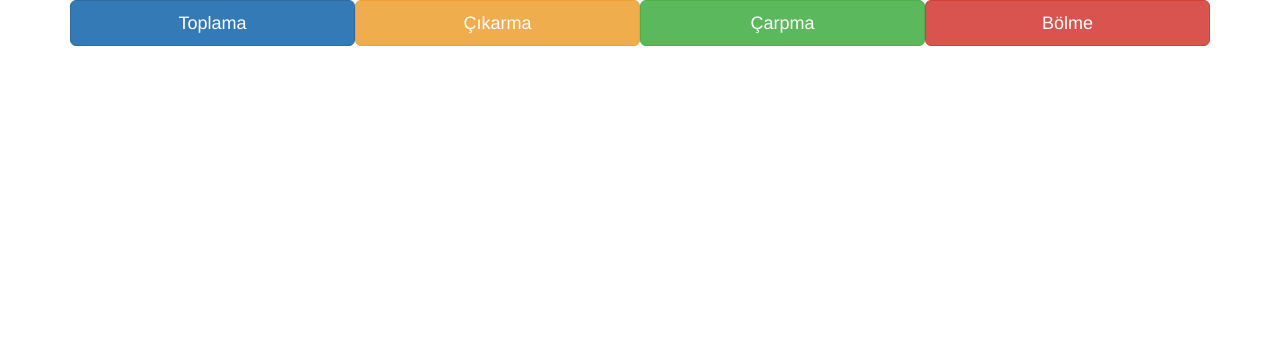
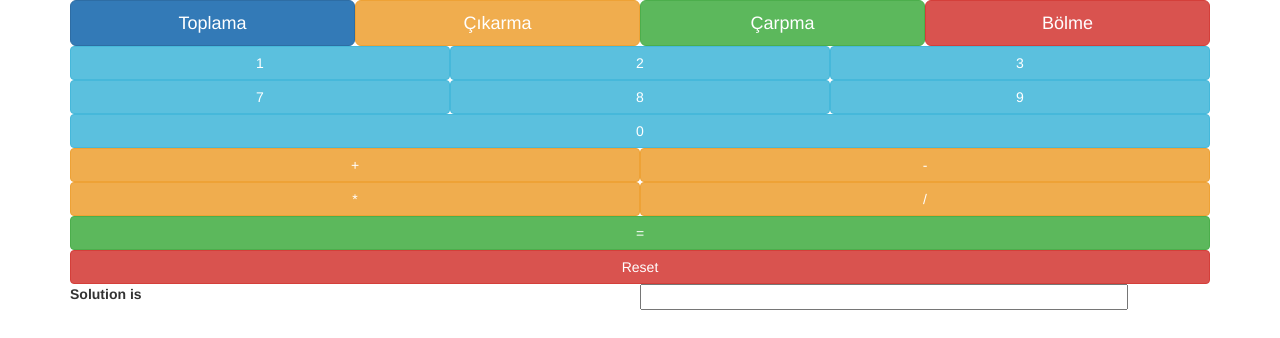
Before and after one commit to macaris64/hesapmakinem, a plain HTML site: page index.html in a window 1280 px wide. Drawn offline with nearby package versions, Linux system fonts and the light colour scheme.

Commit message:
Tasarım düzenlendi

```diff
--- a/index.html
+++ b/index.html
@@ -15,7 +15,36 @@
             <a href="carpma.html"><button class="col-md-3 btn btn-success btn-lg text-center" type="button" name="button">Çarpma</button></a>
             <a href="bolme.html"><button class="col-md-3 btn btn-danger btn-lg text-center" type="button" name="button">Bölme</button></a>
           </div>
+            <form name="calculator">
+            <div class="col-md-12 col-xs-12">
+              <input class="col-md-4 col-xs-4 btn btn-info" type="button" value="1" onClick="document.calculator.ans.value+='1'">
+              <input class="col-md-4 col-xs-4 btn btn-info" type="button" value="2" onClick="document.calculator.ans.value+='2'">
+              <input class="col-md-4 col-xs-4 btn btn-info" type="button" value="3" onClick="document.calculator.ans.value+='3'">
+            </div>
+          <div class="col-md-12 col-xs-12">
+            <input class="col-md-4 col-xs-4 btn btn-info" type="button" value="7" onClick="document.calculator.ans.value+='7'">
+            <input class="col-md-4 col-xs-4 btn btn-info" type="button" value="8" onClick="document.calculator.ans.value+='8'">
+            <input class="col-md-4 col-xs-4 btn btn-info"type="button" value="9" onClick="document.calculator.ans.value+='9'">
+          </div>
+          <div class="col-md-12 col-xs-12">
+            <input class="col-md-12 col-xs-12 btn btn-info" type="button" value="0" onClick="document.calculator.ans.value+='+'">
 
+            <input class="col-md-6 col-xs-6 btn btn-warning" type="button" value="+" onClick="document.calculator.ans.value+='+'">
+            <input class="col-md-6 col-xs-6 btn btn-warning" type="button" value="-" onClick="document.calculator.ans.value+='-'">
+            <input class="col-md-6 col-xs-6 btn btn-warning" type="button" value="*" onClick="document.calculator.ans.value+='*'">
+            <input class="col-md-6 col-xs-6 btn btn-warning" type="button" value="/" onClick="document.calculator.ans.value+='/'">
+
+          </div>
+
+          <div class="col-md-12 col-xs-12">
+            <input class="col-md-12 col-xs-12 btn btn-success" type="button" value="=" onClick="document.calculator.ans.value=eval(document.calculator.ans.value)">
+          </div>
+          <div class="col-md-12">
+            <input class="btn btn-block btn-danger" type="reset" value="Reset">
+          </div>
+          <br>
+          <label class="col-md-6"for="sonuc">Solution is</label> <input class="col-md-5" type="textfield" name="ans" value="">
+          </form>
         </div>
       </div>
     </div>
```
